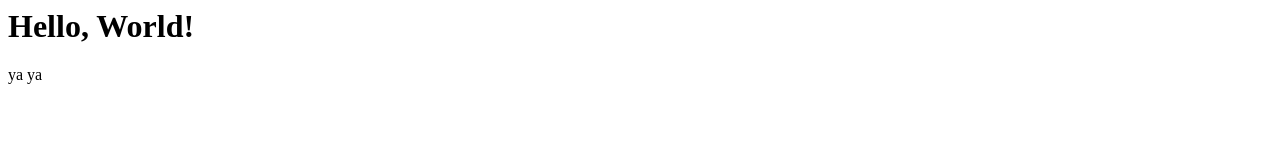
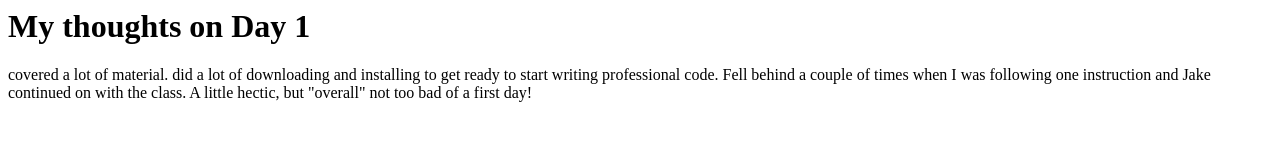
Before and after one commit to BertAllen/my-first-project, a plain HTML site: page index.html in a window 1280 px wide. Drawn offline with Linux system fonts and the light colour scheme.

Commit message:
added first day thoughts

```diff
--- a/index.html
+++ b/index.html
@@ -4,11 +4,9 @@
     <title>My first Project</title>
 </head>
 <body>
-    <h1>Hello, World!</h1>
+    <h1>My thoughts on Day 1</h1>
+<p>covered a lot of material. did a lot of downloading and installing to get ready to start writing professional code. Fell behind a couple of times when I was following one instruction and Jake continued on with the class. A little hectic, but "overall" not too bad of a first day!</p>
 
-
-
-<dance>ya ya</dance>
 
 
 </body>
```
